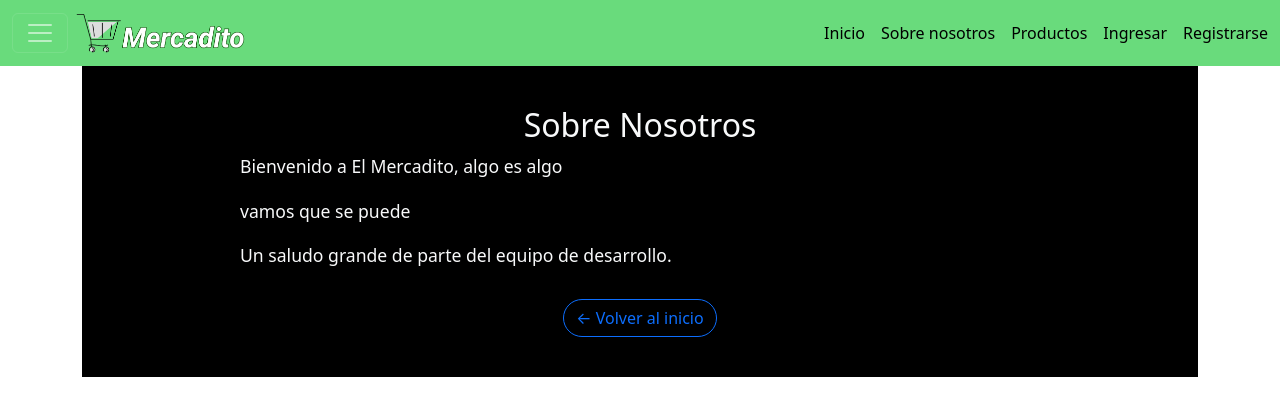
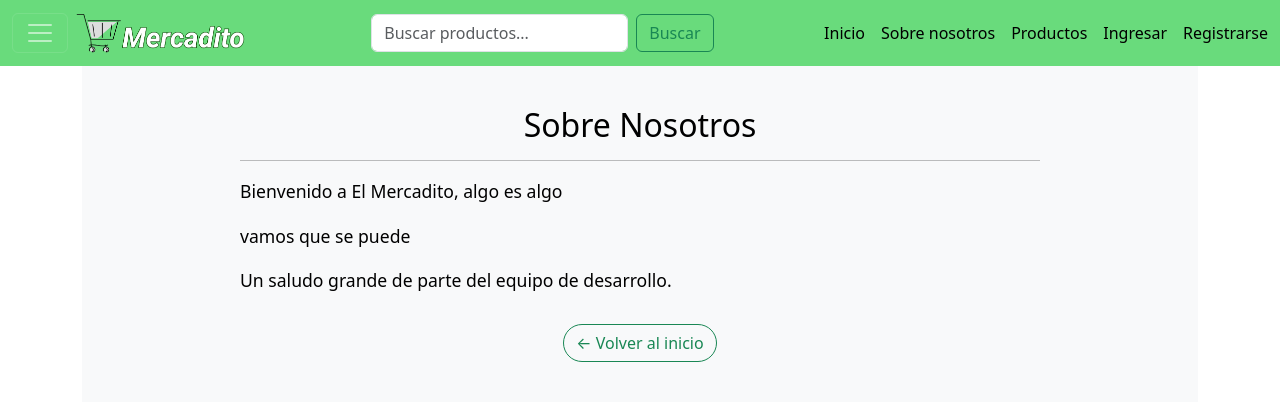
Before and after one commit to BeB55/Progra4-Grupo9, a Django app: page /productos/about/ in a window 1280 px wide. Shown: the top 416 px of the page. Run offline with Django 5.2, Linux system fonts and the light colour scheme.

Commit message:
Actualicé un poco el About, puse barra de busqueda en navbar, no sé por qué me queda chiquito

```diff
--- a/products/templates/products/about.html
+++ b/products/templates/products/about.html
@@ -1,9 +1,10 @@
 {% extends "base.html" %}
 
 {% block content %}
-<section style="padding: 40px 20px; background-color: #000; color: #f8f9fa;">
+<section style="padding: 40px 20px; background-color: #f8f9fa; color: #000000;">
     <div style="max-width: 800px; margin: auto;">
         <h2 style="text-align: center;">Sobre Nosotros</h2>
+        <hr>
         <p style="font-size: 1.1em; line-height: 1.6;">
             Bienvenido a El Mercadito, algo es algo
         </p>
@@ -15,7 +16,7 @@
         </p>
     </div>
     <div style="text-align: center; margin-top: 30px;">
-    <a href="{% url 'home' %}" class="btn btn-outline-primary rounded-pill">← Volver al inicio</a>
+    <a href="{% url 'home' %}" class="btn btn-outline-success rounded-pill">← Volver al inicio</a>
 </div>
 
 </section>
--- a/templates/base.html
+++ b/templates/base.html
@@ -37,6 +37,18 @@
         <img src="{% static 'img/logo2.png' %}" alt="Mercadito" height="40">
       </a>
     </div>
+
+    <div>
+      <form method="get" class="d-flex mx-auto" style="max-width: 400px; width: 100%;">
+        {% if selected_category %}
+          <input type="hidden" name="category" value="{{ selected_category }}">
+        {% endif %}
+        <input class="form-control me-2" type="search" name="q" placeholder="Buscar productos..." value="">
+        <button class="btn btn-outline-success" type="submit">Buscar</button>
+      </form>
+    </div>
+
+
 
     <!-- Enlaces + mini preview -->
     <div class="d-flex align-items-center gap-3">
```
